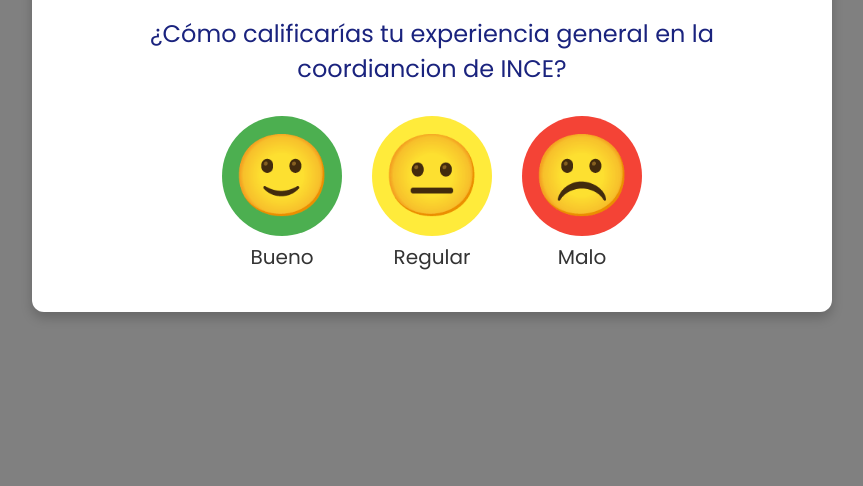
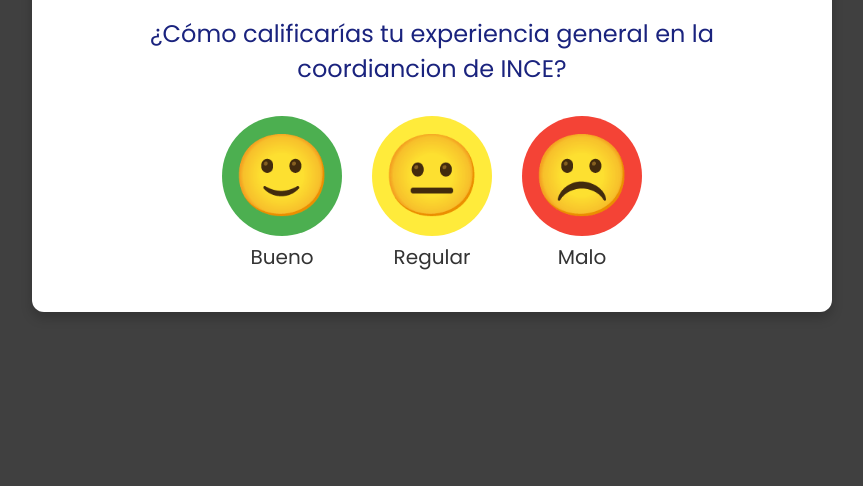
Before and after one commit to IntellexSatisfaction/IntelexSatisfaction, a plain HTML site: page index.html in a window 1280 px wide. Shown: the part 314-800 px from the top of the page, without its empty margins (208-1071 px from the left). Drawn offline with Linux system fonts and the light colour scheme.

Commit message:
Update index.html

```diff
--- a/index.html
+++ b/index.html
@@ -8,7 +8,7 @@
     <style>
         body {
             font-family: 'Poppins', sans-serif;
-            background-color: #808080; /* Fondo gris claro para mayor contraste#e0e0e0 */
+            background-color: #404040; /* Fondo gris claro para mayor contraste#e0e0e0 */
             display: flex;
             justify-content: center;
             align-items: center;
```
